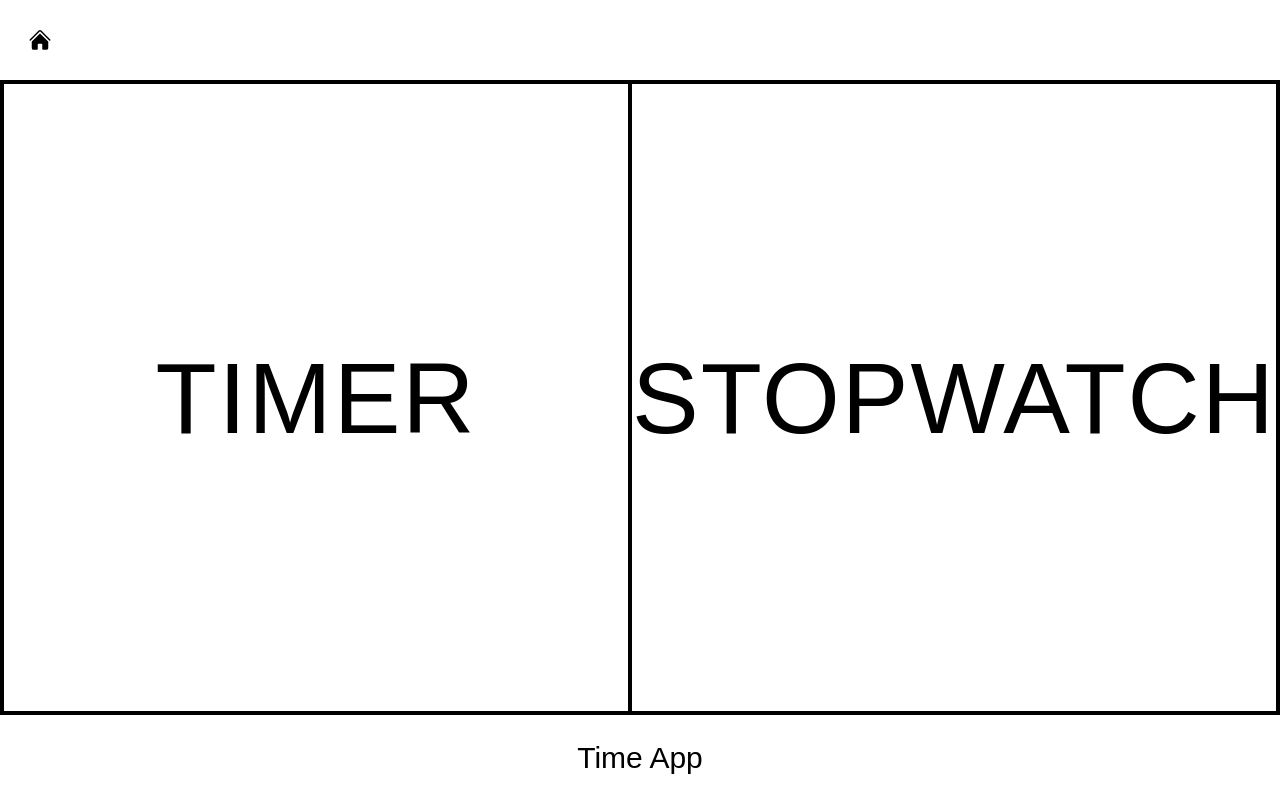
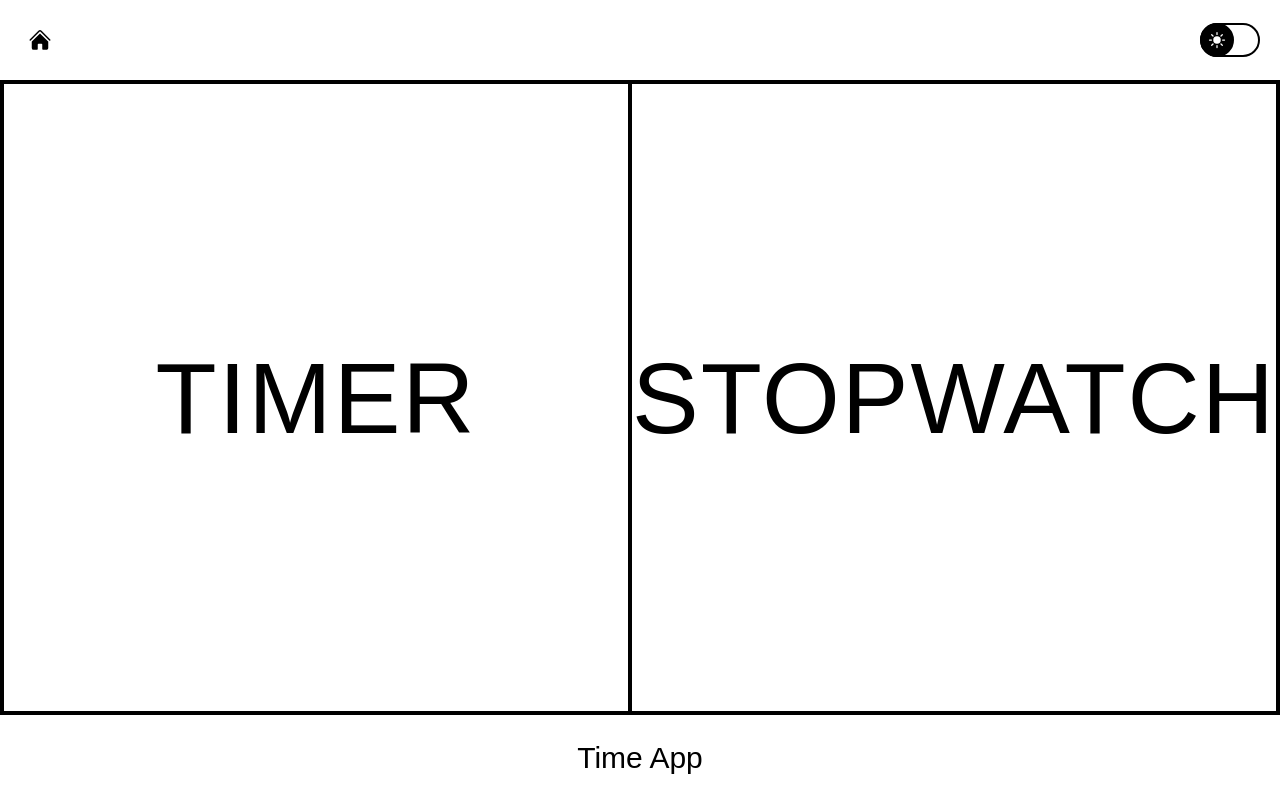
Before and after one commit to SEPOTOM/time-app, a React (Vite) app: page / in a window 1280 px wide. Built offline with nearby package versions, Linux system fonts and the light colour scheme.

Commit message:
feat: add ability to change themes to RootLayout component

```diff
--- a/src/layouts/RootLayout/RootLayout.tsx
+++ b/src/layouts/RootLayout/RootLayout.tsx
@@ -1,19 +1,30 @@
 import { HomeIcon } from '@heroicons/react/24/solid';
-import { HomeButton } from '../../components';
+import { HomeButton, ThemeSwitcher } from '../../components';
 import './index.css';
 import { Outlet } from 'react-router-dom';
+import ThemeContext, { Themes } from '../../contexts/ThemeContext';
+import { useState } from 'react';
 
 const RootLayout = () => {
+  const [isDarkTheme, setIsDarkTheme] = useState(false);
+
+  const handleThemeToggle = () => {
+    setIsDarkTheme(!isDarkTheme);
+  };
+
+  const theme = isDarkTheme ? Themes.DARK : Themes.LIGHT;
+
   return (
-    <>
+    <ThemeContext.Provider value={theme}>
       <header className="header">
         <HomeButton>
           <HomeIcon width={24} />
         </HomeButton>
+        <ThemeSwitcher isActive={isDarkTheme} onClick={handleThemeToggle} />
       </header>
       <Outlet />
       <footer className="footer">Time App</footer>
-    </>
+    </ThemeContext.Provider>
   );
 };
 
--- a/src/layouts/RootLayout/index.css
+++ b/src/layouts/RootLayout/index.css
@@ -1,4 +1,7 @@
 .header {
+  display: flex;
+  justify-content: space-between;
+  align-items: center;
   padding: 20px;
 }
 
```
